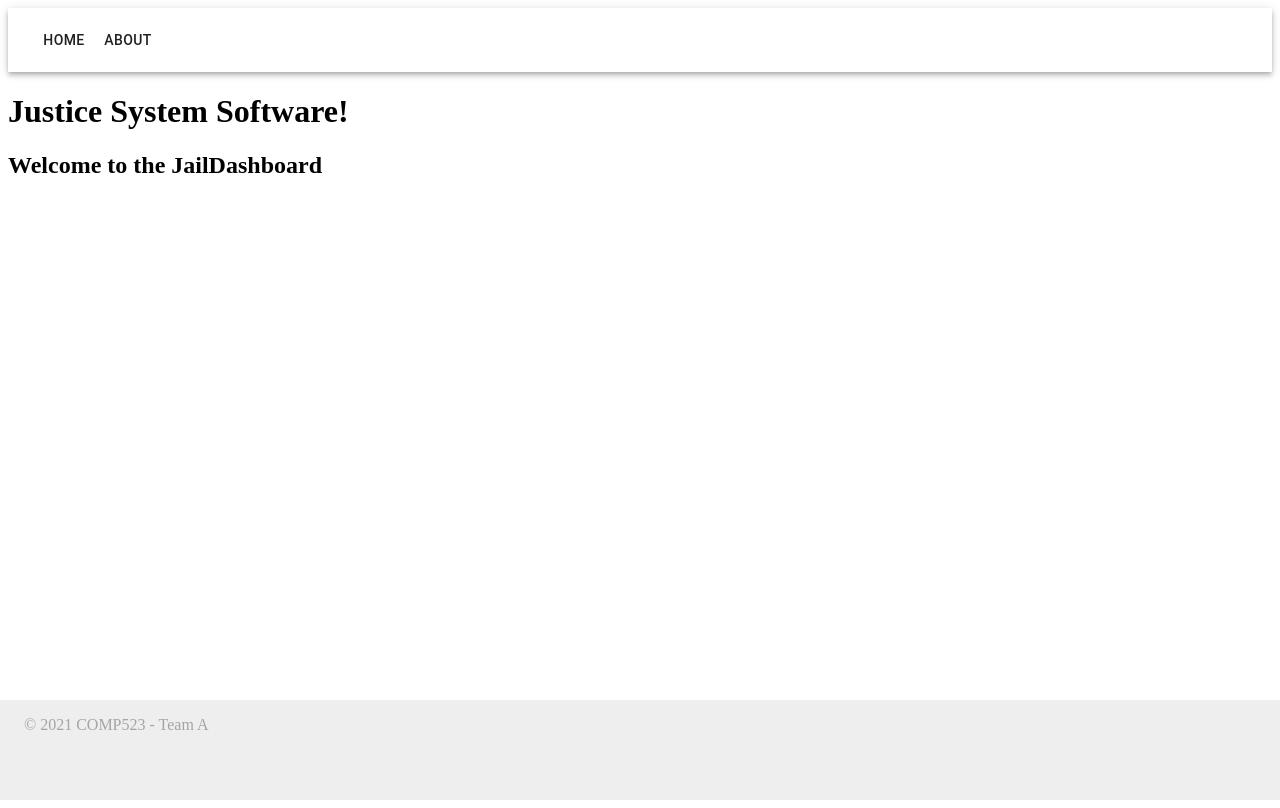
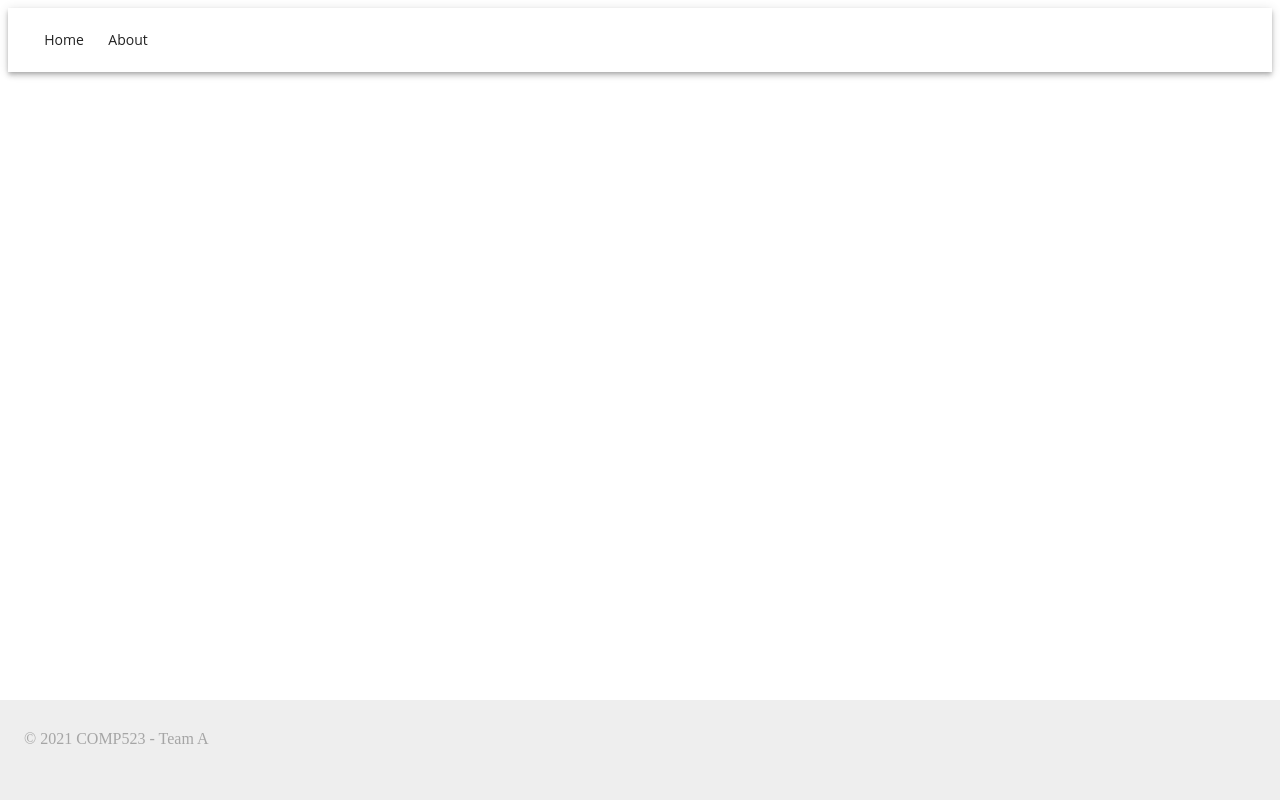
Before and after one commit to hannahgkeel/JailDashboard, a React app: page / in a window 1280 px wide. Built offline with nearby package versions, Linux system fonts and the light colour scheme.

Commit message:
created pages file and reorganized app.js

```diff
--- /dev/null
+++ b/frontend/App.css
@@ -0,0 +1,42 @@
+.app {
+    min-height: 100vh;
+    margin: 0;
+    padding: 0;
+    /* Full height */
+    height: 100%;
+
+  }
+
+  h2 {
+    margin-bottom: 3.125rem;
+  }
+
+  p {
+    margin: 1.875rem 0;
+  }
+
+  .App-content > span {
+    font-size: 0.9em;
+    margin-bottom: 1.875rem;
+    display: inline-block;
+    font-style: italic;
+  }
+  html, body, #app, #app>div {
+    height: 100%
+  }
+
+  .main{
+    height: 100%;
+  }
+  .content {
+    margin: 0 auto;
+    background-color: #fff;
+    text-align: center;
+    position: absolute;
+    left: 50%;
+    top: 15.625rem;
+    transform: translateX(-50%);
+    padding: 1.875rem;
+    border-radius: 0.625rem;
+    box-shadow: 0rem 0.313rem 0.625rem 0.625rem rgba(0, 0, 0, 0.05);
+  }
--- a/frontend/App.js
+++ b/frontend/App.js
@@ -1,15 +1,46 @@
 import React from "react";
+import './App.css';
+import {
+  BrowserRouter as Router,
+  Switch,
+  Route
+} from "react-router-dom";
+//   BrowserRouter as Router,
+//   Switch,
+//   Route
+// } from "react-router-dom";
+import Home from './pages/Home';
+import { createMuiTheme } from '@material-ui/core/styles';
+import { ThemeProvider } from '@material-ui/styles';
+import { Domain } from "@material-ui/icons";
+import { createBrowserHistory } from 'history';
 
-import Footer from './components/Footer.js';
-import Header from './components/Header.js';
+const theme = createMuiTheme({
+  typography: {
+    fontFamily: [
+      ' Open Sans',
+      'sans-serif'
+    ].join(','),
+    button: {
+      textTransform: "none"
+    }
+  }
+});
 
-export default function App() {
+function App() {
   return (
-    <div>
-      <Header />
-      <h1>Justice System Software!</h1>
-      <h2>Welcome to the JailDashboard</h2>
-      <Footer />
-    </div>
+    <ThemeProvider theme={theme}>
+      <Router history={createBrowserHistory}>
+    <div className="app">
+          <div className="pure-g main">
+            <Switch>
+              <Route exact path="/" component={Home} />
+            </Switch>
+          </div>
+        </div>
+        </Router>
+    </ThemeProvider>
   );
 }
+
+export default App;
--- /dev/null
+++ b/frontend/pages/Home.js
@@ -0,0 +1,19 @@
+import React from "react";
+import Footer from '../components/Footer.js';
+import Header from '../components/Header.js';
+import "../App.css";
+//import "./Home.css";
+
+
+
+class Home extends React.Component {
+    render() {
+        return (
+            <div>
+                <Header />
+                <Footer />
+            </div>
+        )
+    }
+}
+export default Home;
--- a/package.json
+++ b/package.json
@@ -16,9 +16,11 @@
     "babel-loader": "^8.2.2",
     "css-loader": "^5.1.1",
     "express": "^4.17.1",
+    "history": "^5.0.0",
     "html-webpack-plugin": "^5.2.0",
     "react": "^17.0.1",
     "react-dom": "^17.0.1",
+    "react-router-dom": "^5.2.0",
     "style-loader": "^2.0.0",
     "webpack": "^5.24.2",
     "webpack-cli": "^4.5.0",
```
Also changed, not shown: 1 other file (tests, documents, lock files or other folders).
